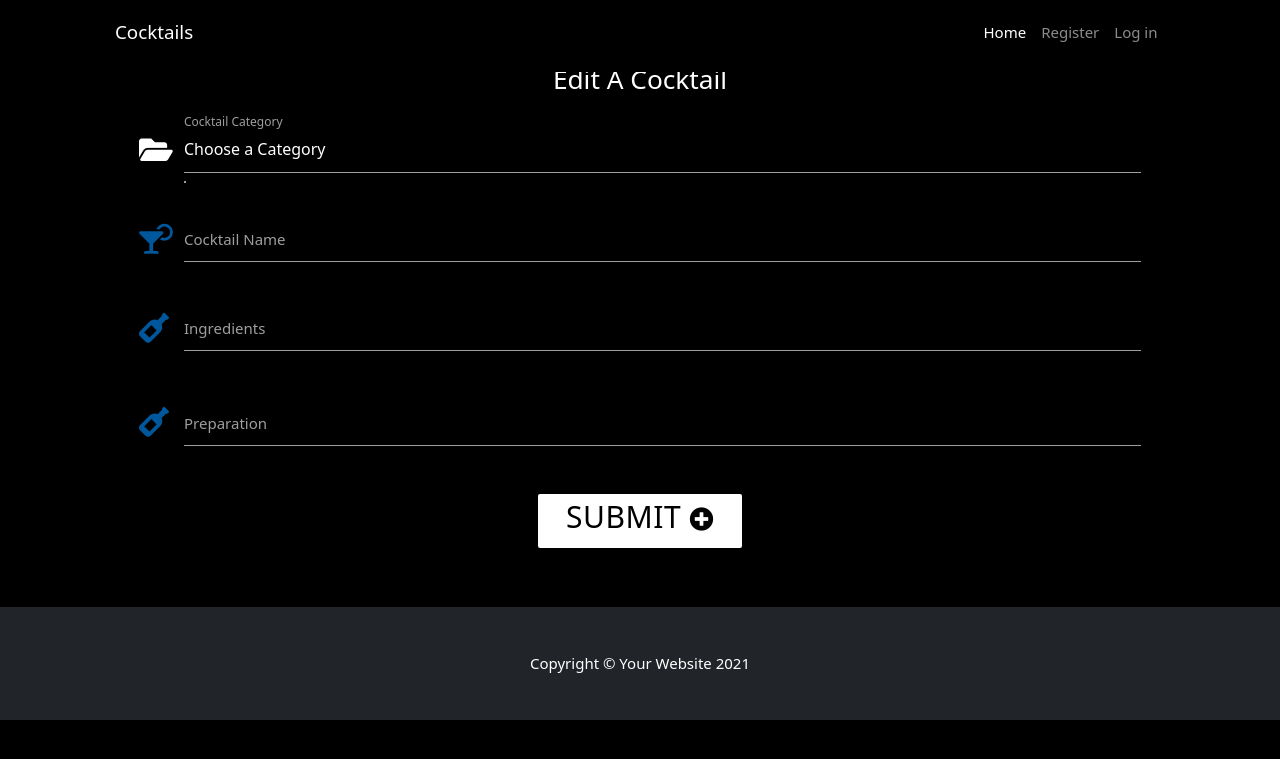
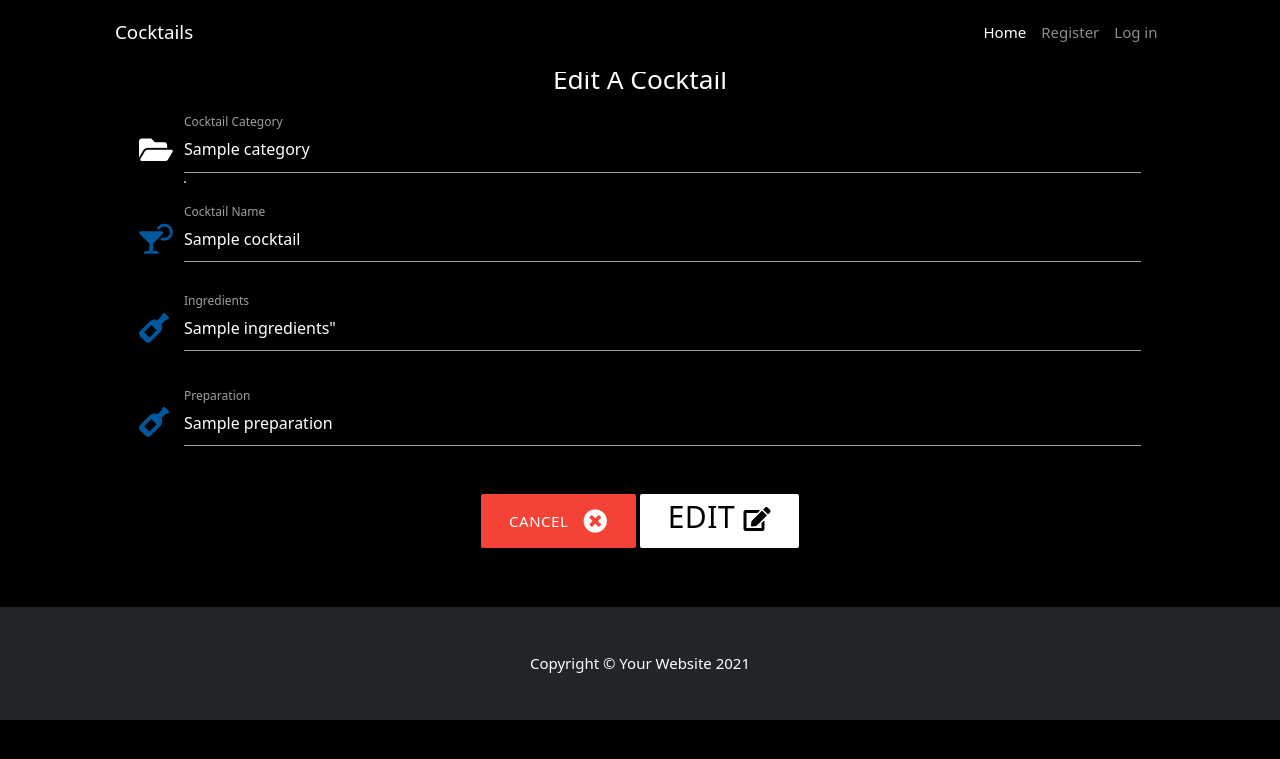
Before and after one commit to Code-Institute-Submissions/juliandavid-garcia-MS3_Cocktails, a Flask app: template templates/edit_cocktail.html in a window 1280 px wide. Shown: the top 759 px of the page. Run offline with Flask 2, Linux system fonts and the light colour scheme; the template is opened without the code that fills it: most values are stand-ins (such as "Sample title", 1, 10 or a date in 2020); some libraries are stand-ins or nearby versions.

Commit message:
added cancel button and linked the editing button also

```diff
--- a/templates/edit_cocktail.html
+++ b/templates/edit_cocktail.html
@@ -10,10 +10,14 @@
             <div class="input-field  white-text col s12">
                 <i class="fas fa-folder-open prefix white-text text-white"></i>
                 <select id="category_name" name="category_name" class="validate white-text" required>
-                    <option class="white-text" value="" disabled selected>Choose a Category
+                    <option class="white-text" value="" disabled>Choose a Category
                     </option>
                     {% for category in categories %}
-                    <option class="white-text" value="{{ category.category_name }}">{{category.category_name}}</option>
+                    {% if category.category_name ==  cocktail.category_name %}
+                        <option class="white-text" value="{{ category.category_name }}" selected>{{category.category_name}}</option>
+                    {% else %}
+                        <option class="white-text" value="{{ category.category_name }}">{{category.category_name}}</option>
+                        {% endif %}
                     {% endfor %}
                 </select>
                 <label for="category_name">Cocktail Category</label>
@@ -22,7 +26,7 @@
         <div class="row">
             <div class="input-field col s12">
                 <i class="fas fa-cocktail prefix light-blue-text text-darken-4"></i>
-                <input id="cocktail_name" name="cocktail_name" minlength="5" maxlength="50" type="text"
+                <input id="cocktail_name" name="cocktail_name" minlength="5" maxlength="50" value="{{cocktail.cocktail_name}}" type="text"
                     class="validate white-text" required>
                 <label for="cocktail_name">Cocktail Name</label>
             </div>
@@ -31,7 +35,7 @@
             <div class="input-field col s12">
                 <i class="fas fa-wine-bottle prefix light-blue-text text-darken-4"></i>
                 <textarea id="ingredients" name="ingredients" minlength="5" maxlength="200"
-                    class="materialize-textarea validate white-text" required></textarea>
+                    class="materialize-textarea validate white-text" required>{{cocktail.ingredients}}"</textarea>
                 <label for="ingredients">Ingredients</label>
             </div>
         </div>
@@ -39,15 +43,17 @@
             <div class="input-field col s12">
                 <i class="fas fa-wine-bottle prefix light-blue-text text-darken-4"></i>
                 <textarea id="preparation" name="preparation" minlength="5" maxlength="200"
-                    class="materialize-textarea validate white-text" required></textarea>
+                    class="materialize-textarea validate white-text" required>{{cocktail.preparation}}</textarea>
                 <label for="preparation">Preparation</label>
             </div>
         </div>
         <div class="row">
             <div class="col s12 center-align">
+                <a href="{{ url_for('get_cocktails') }}" class="btn-large red waves-effect waves-black text-shadow">
+                    Cancel <i class="fas fa-times-circle right"></i></a>
                 <button class="btn-large waves-effect waves-black white text-shadow black-text bold" type="submit">
-                    <h2>Submit
-                        <i class="fas fa-plus-circle"></i>
+                    <h2>Edit
+                        <i class="fas fa-edit"></i>
                     </h2>
                 </button>
             </div>
```
